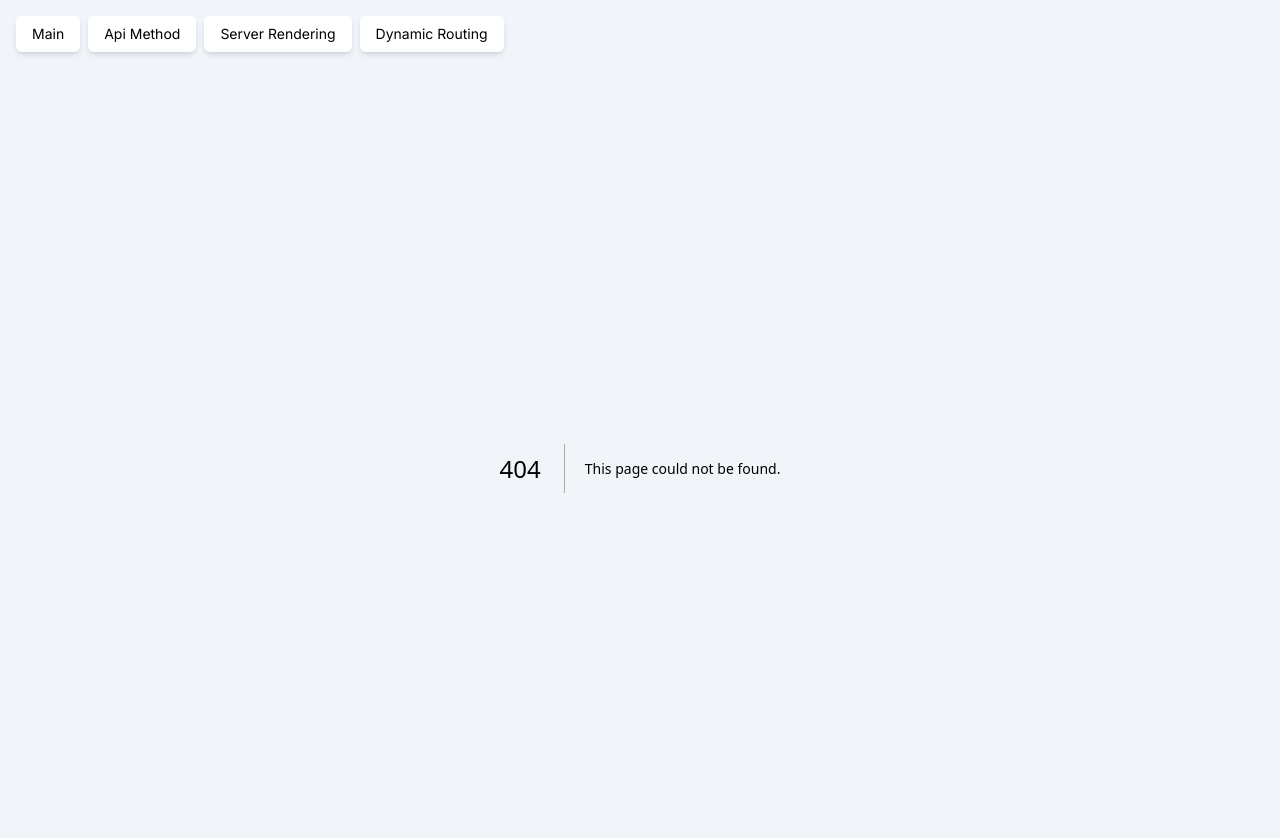
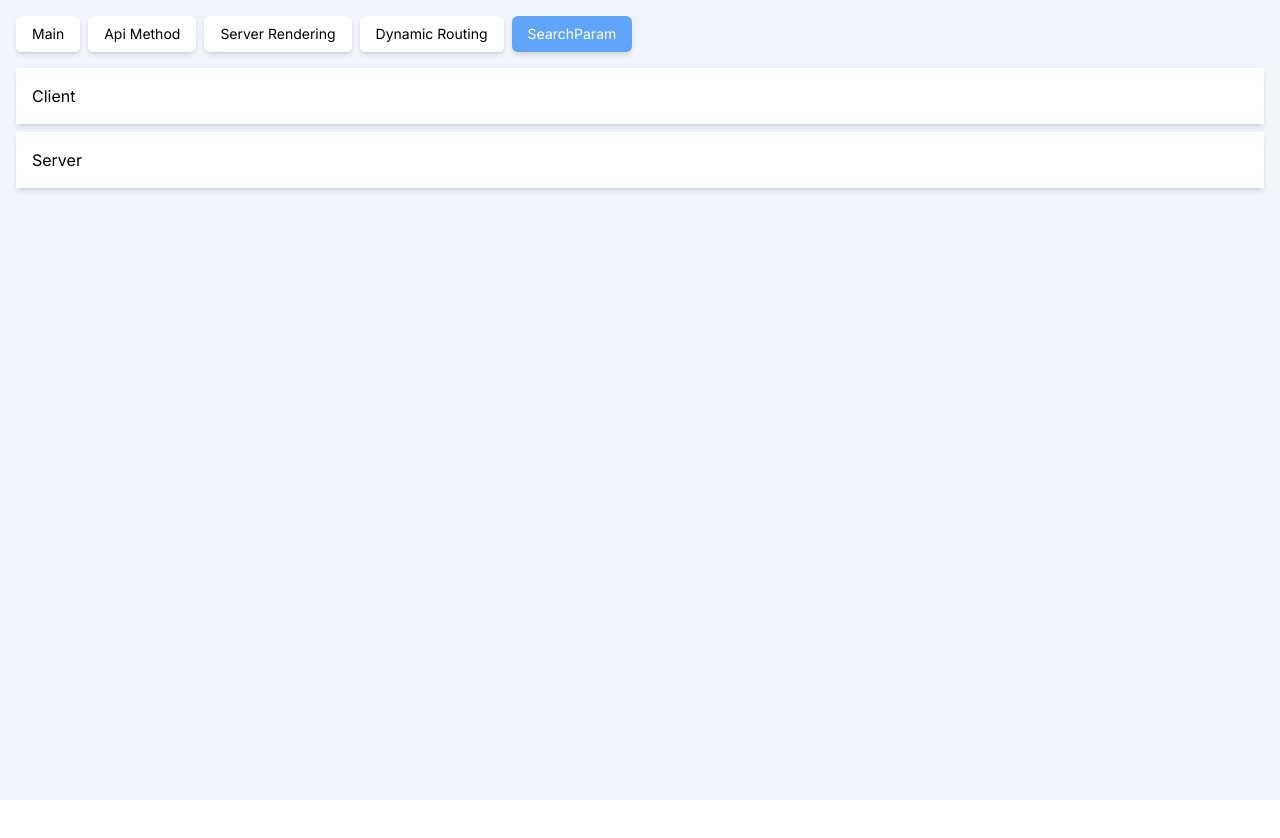
Before and after one commit to LasBe-code/nextjs-playground, a Next.js app: page /4-search-param in a window 1280 px wide. Before the commit this address had no page. Shown: the top 838 px of the page. After the commit the page ends 800 px from the top, so only its background shows below. Built offline with nearby package versions, Linux system fonts and the light colour scheme.

Commit message:
feat: searchParams 예제

```diff
--- /dev/null
+++ b/app/4-search-param/client/page.tsx
@@ -0,0 +1,16 @@
+"use client";
+
+import style from "@/constants/style";
+import { useSearchParams } from "next/navigation";
+
+export default function ClientSearchParam() {
+  const searchParams = useSearchParams();
+  const page = searchParams.get("page");
+  const title = searchParams.get("title");
+
+  return (
+    <div className={style.box}>
+      <h1>{`page -> ${page} / title -> ${title}`}</h1>
+    </div>
+  );
+}
--- /dev/null
+++ b/app/4-search-param/page.tsx
@@ -0,0 +1,15 @@
+import style from "@/constants/style";
+import Link from "next/link";
+
+export default function SearchParam() {
+  return (
+    <div className="flex flex-col flex-1 gap-2">
+      <Link href="/4-search-param/client?page=1&title=hello" className={style.box}>
+        Client
+      </Link>
+      <Link href="/4-search-param/server?page=1&title=hello" className={style.box}>
+        Server
+      </Link>
+    </div>
+  );
+}
--- /dev/null
+++ b/app/4-search-param/server/page.tsx
@@ -0,0 +1,20 @@
+import style from "@/constants/style";
+
+type SearchParamProps = {
+  searchParams: {
+    page: number;
+    title: string;
+  };
+};
+
+export default function ServerSearchParam(props: SearchParamProps) {
+  console.log(props);
+  const page = props.searchParams.page;
+  const title = props.searchParams.title;
+  return (
+    <div className={style.box}>
+      <h1>{JSON.stringify(props)}</h1>
+      <h1>{`page -> ${page} / title -> ${title}`}</h1>
+    </div>
+  );
+}
--- a/constants/routerList.ts
+++ b/constants/routerList.ts
@@ -19,6 +19,11 @@ const routerList = [
     path: "/3-dynamic-routes",
     desc: "동적 라우팅",
   },
+  {
+    label: "SearchParam",
+    path: "/4-search-param",
+    desc: "쿼리 스트링 파싱",
+  },
 ];
 
 export default routerList;
```
